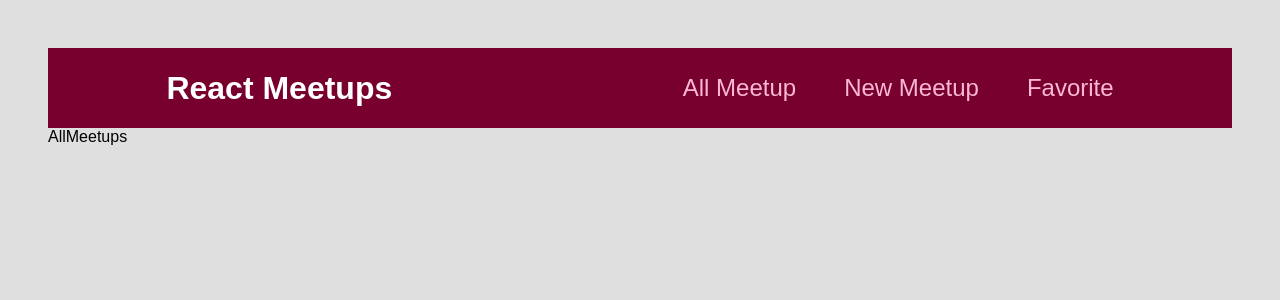
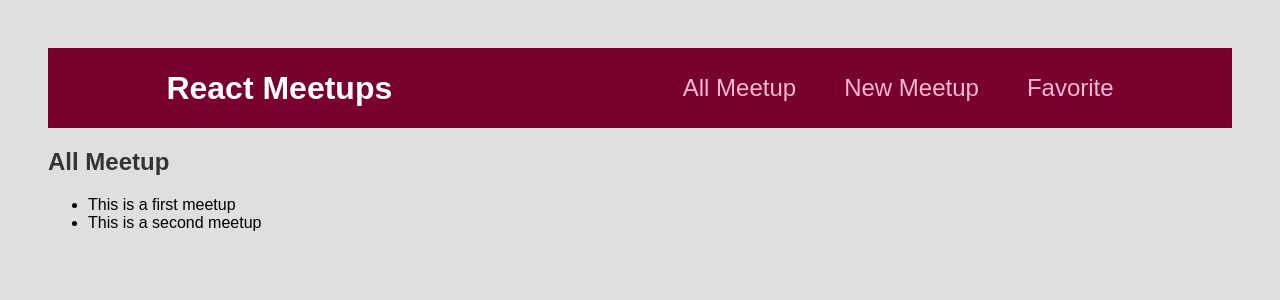
Before and after one commit to choy30/reactcompleteguidecorefeatures, a React (Create React App) app: page / in a window 1280 px wide. Shown: the top 300 px of the page. Built offline with nearby package versions, Linux system fonts and the light colour scheme.

Commit message:
Add outputting lists of data

```diff
--- a/src/pages/AllMeetups.js
+++ b/src/pages/AllMeetups.js
@@ -1,9 +1,37 @@
-import React from 'react'
+import React from "react";
+
+const DUMMY_DATA = [
+	{
+		id: "m1",
+		title: "This is a first meetup",
+		image:
+			"https://upload.wikimedia.org/wikipedia/commons/thumb/d/d3/Stadtbild_M%C3%BCnchen.jpg/2560px-Stadtbild_M%C3%BCnchen.jpg",
+		address: "Meetupstreet 5, 12345 Meetup City",
+		description:
+			"This is a first, amazing meetup which you definitely should not miss. It will be a lot of fun!",
+	},
+	{
+		id: "m2",
+		title: "This is a second meetup",
+		image:
+			"https://upload.wikimedia.org/wikipedia/commons/thumb/d/d3/Stadtbild_M%C3%BCnchen.jpg/2560px-Stadtbild_M%C3%BCnchen.jpg",
+		address: "Meetupstreet 5, 12345 Meetup City",
+		description:
+			"This is a first, amazing meetup which you definitely should not miss. It will be a lot of fun!",
+	},
+];
 
 const AllMeetups = () => {
-  return (
-    <div>AllMeetups</div>
-  )
-}
+	return (
+		<section>
+			<h1>All Meetup</h1>
+			<ul>
+				{DUMMY_DATA.map((meetup) => {
+					return <li key={meetup.id}>{meetup.title}</li>;
+				})}
+			</ul>
+		</section>
+	);
+};
 
-export default AllMeetups
+export default AllMeetups;
```
